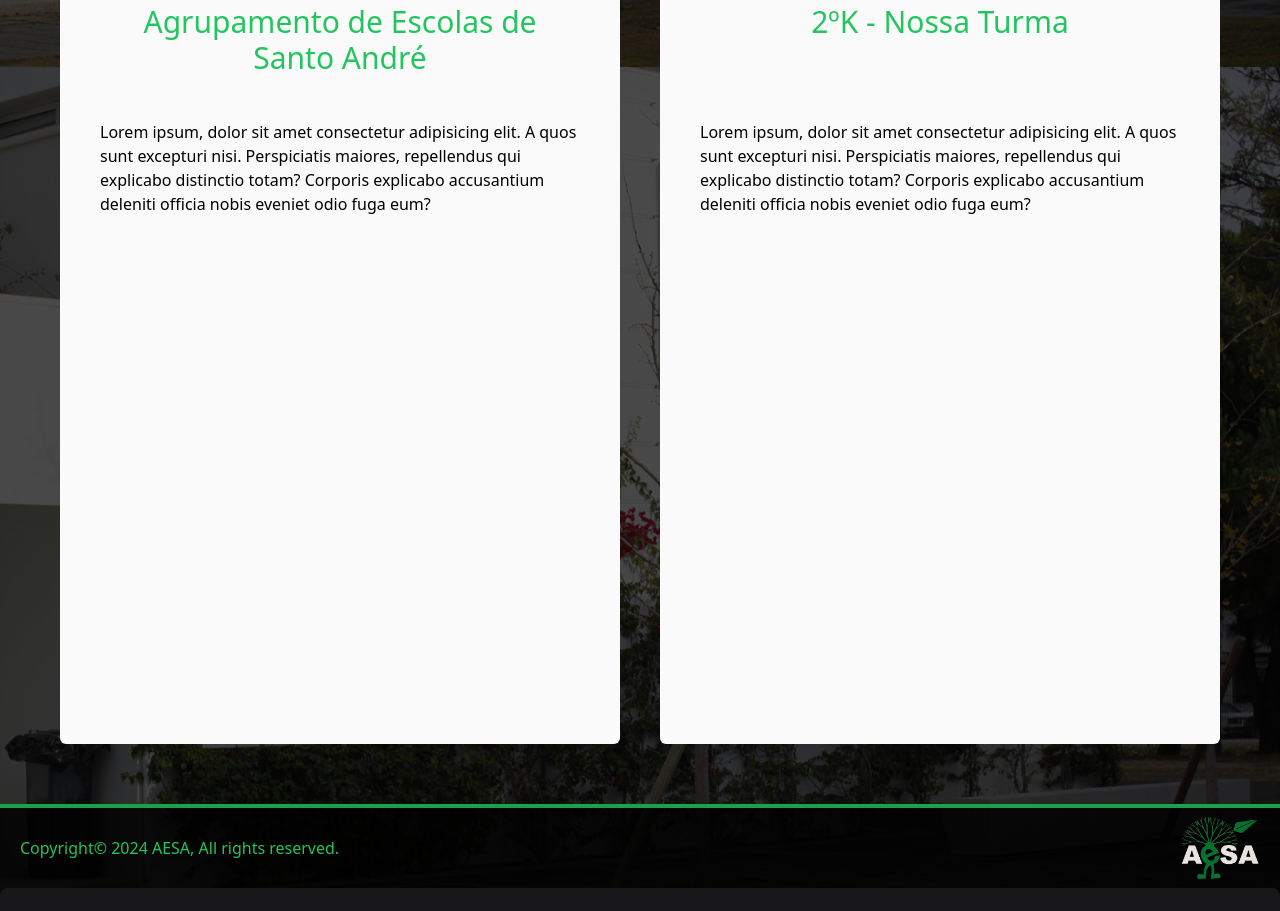
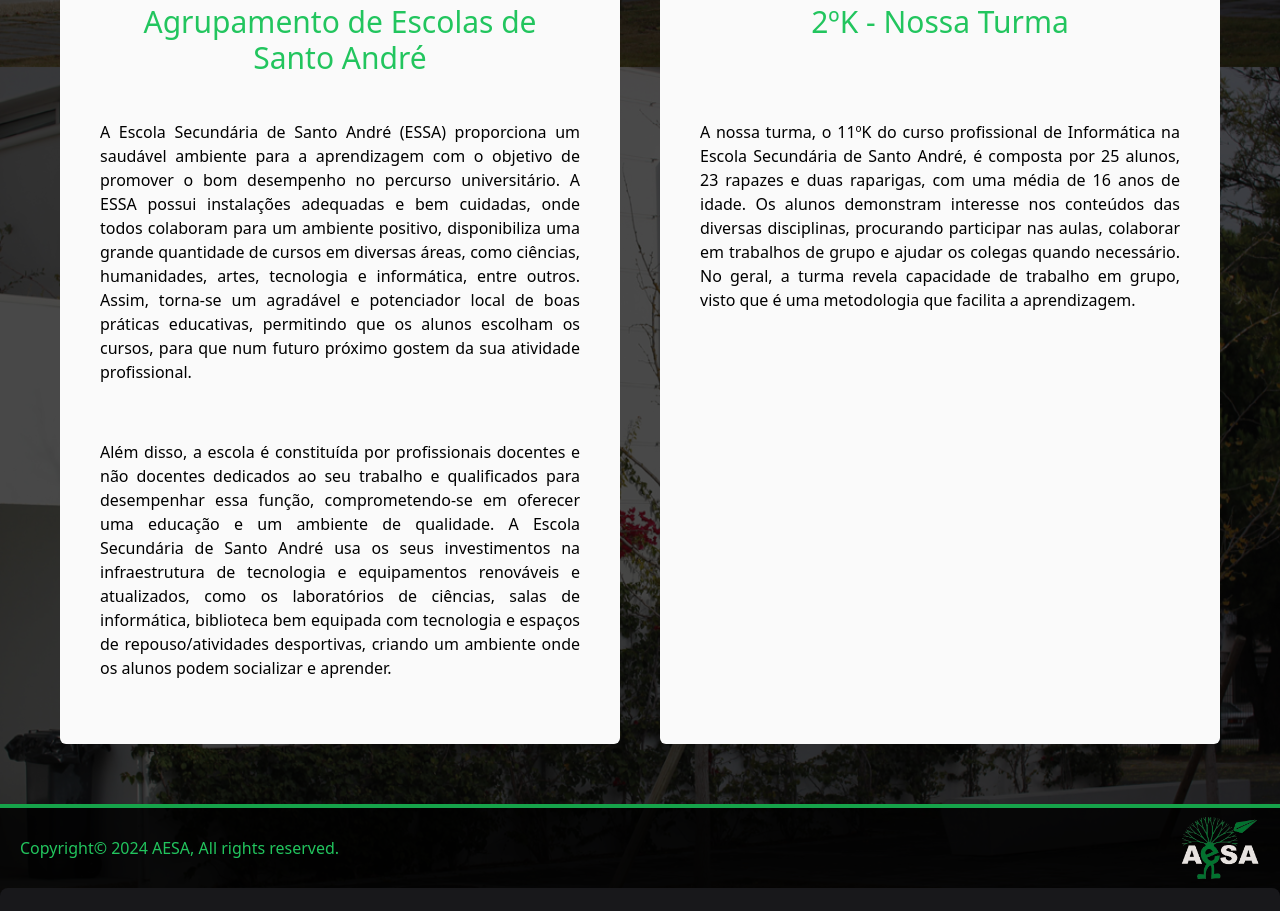
Before and after one commit to OVasconceloss/dac-website-23-24, a React (Vite) app: page /aboutus in a window 1280 px wide. Shown: the part 820-1731 px from the top of the page. Built offline with nearby package versions, Linux system fonts and the light colour scheme.

Commit message:
:sparkles: feat: add text to the website 'about' page

```diff
--- a/src/pages/about.jsx
+++ b/src/pages/about.jsx
@@ -16,20 +16,28 @@ const About = () => {
         <div className="flex justify-center">
           <article className="w-[35rem] h-[50rem] rounded-b-md p-10 mb-5 mx-5 bg-zinc-50">
             <h3 className="h-[5rem] p-5 text-green-500 text-center text-3xl">Agrupamento de Escolas de Santo André</h3>
-            <p className="mt-14">
-              Lorem ipsum, dolor sit amet consectetur adipisicing elit.
-              A quos sunt excepturi nisi. Perspiciatis maiores, repellendus qui
-              explicabo distinctio totam? Corporis explicabo accusantium deleniti
-              officia nobis eveniet odio fuga eum?
+            <p className="mt-14 text-justify">
+              A Escola Secundária de Santo André (ESSA) proporciona um saudável ambiente para a aprendizagem com o objetivo de
+              promover o bom desempenho no percurso universitário. A ESSA possui instalações adequadas e bem cuidadas, onde todos
+              colaboram para um ambiente positivo, disponibiliza uma grande quantidade de cursos em diversas áreas, como ciências,
+              humanidades, artes, tecnologia e informática, entre outros. Assim, torna-se um agradável e potenciador local de boas práticas
+              educativas, permitindo que os alunos escolham os cursos, para que num futuro próximo gostem da sua atividade profissional.
+            </p>
+            <p className="mt-14 text-justify">
+              Além disso, a escola é constituída por profissionais docentes e não docentes dedicados ao seu trabalho e qualificados para
+              desempenhar essa função, comprometendo-se em oferecer uma educação e um ambiente de qualidade. A Escola Secundária de Santo
+              André usa os seus investimentos na infraestrutura de tecnologia e equipamentos renováveis e atualizados, como os laboratórios
+              de ciências, salas de informática, biblioteca bem equipada com tecnologia e espaços de repouso/atividades desportivas, criando
+              um ambiente onde os alunos podem socializar e aprender.
             </p>
           </article>
           <article className="w-[35rem] h-[50rem] rounded-b-md p-10 mb-5 mx-5 bg-zinc-50">
             <h3 className="h-[5rem] p-5 text-green-500 text-center text-3xl">2ºK - Nossa Turma</h3>
-            <p className="mt-14">
-              Lorem ipsum, dolor sit amet consectetur adipisicing elit.
-              A quos sunt excepturi nisi. Perspiciatis maiores, repellendus qui
-              explicabo distinctio totam? Corporis explicabo accusantium deleniti
-              officia nobis eveniet odio fuga eum?
+            <p className="mt-14 text-justify">
+              A nossa turma, o 11ºK do curso profissional de Informática na Escola Secundária de Santo André, é composta por 25 alunos,
+              23 rapazes e duas raparigas, com uma média de 16 anos de idade. Os alunos demonstram interesse nos conteúdos das diversas
+              disciplinas, procurando participar nas aulas, colaborar em trabalhos de grupo e ajudar os colegas quando necessário. No geral,
+              a turma revela capacidade de trabalho em grupo, visto que é uma metodologia que facilita a aprendizagem.
             </p>
           </article>
         </div>
```
